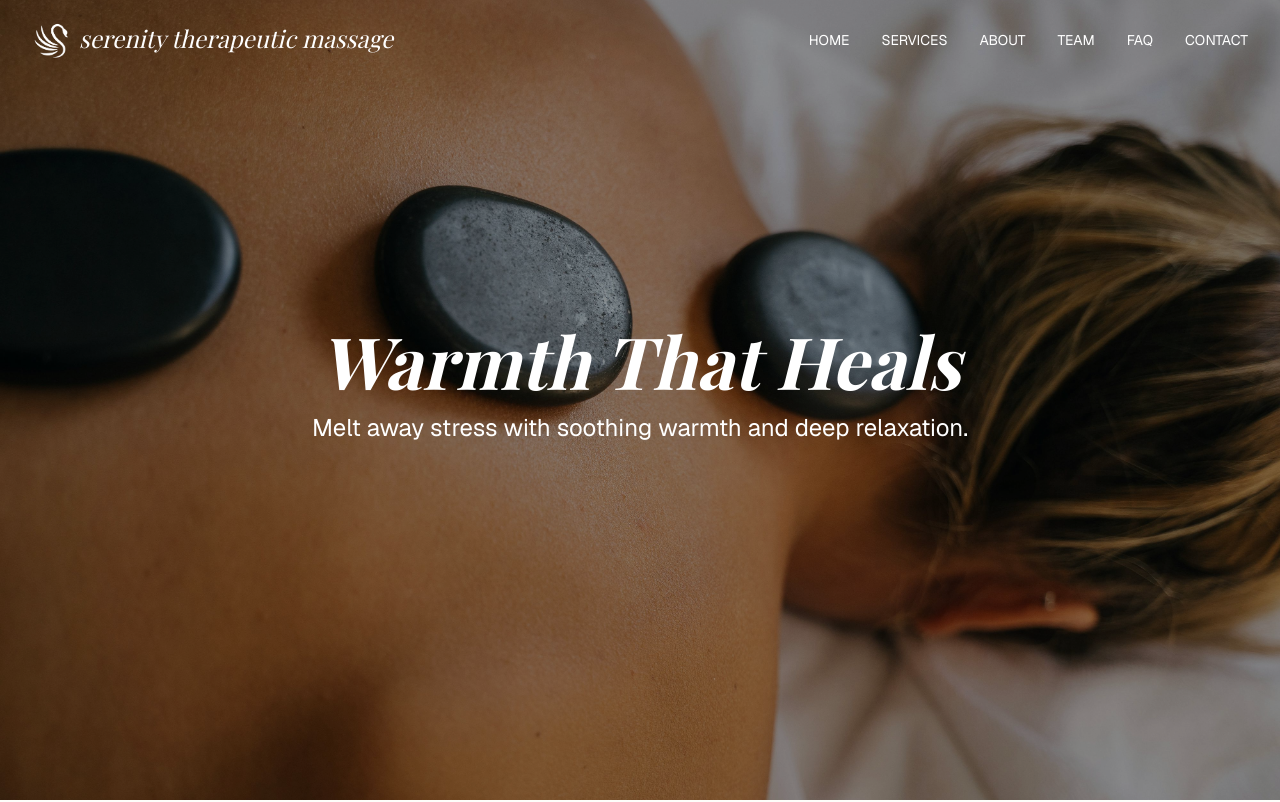
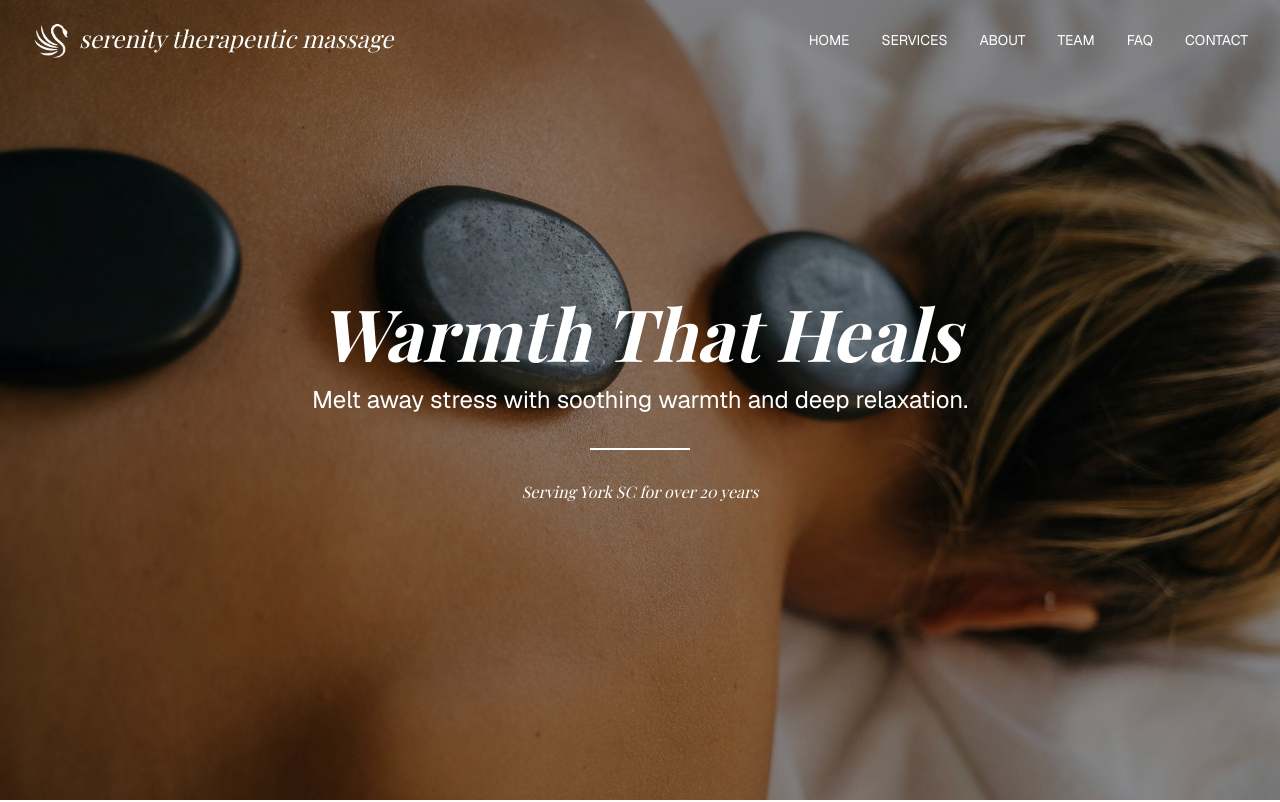
Before and after one commit to bsartain/serenity-next, a Next.js app: page / in a window 1280 px wide. Shown: the top 802 px of the page. Built offline with nearby package versions, Linux system fonts and the light colour scheme; a web font is replaced by a local one.

Commit message:
Added a text underline

```diff
--- a/app/globals.css
+++ b/app/globals.css
@@ -82,3 +82,16 @@ h6 {
   width: 37px;
   margin-right: 10px;
 }
+
+.york-excerpt-line {
+  border: 0.5px solid #ffffff;
+  width: 100px;
+  margin-bottom: 30px;
+}
+
+.excerpt-container {
+  display: flex;
+  flex-direction: column;
+  justify-content: center;
+  align-items: center;
+}
--- a/app/page.tsx
+++ b/app/page.tsx
@@ -162,6 +162,10 @@ export default function Home() {
                 <div className="absolute inset-0 flex flex-col items-center justify-center text-white px-4">
                   <h1 className="text-5xl md:text-7xl font-bold mb-4 text-center">{image.title}</h1>
                   <p className="text-xl md:text-2xl mb-8 text-center">{image.subtitle}</p>
+                  <div className="excerpt-container">
+                    <hr className="york-excerpt-line" />
+                    <h6>Serving York SC for over 20 years</h6>
+                  </div>
                   <div className="flex">
                     {hasSpecial ? (
                       <button onClick={() => scrollToSection("specials")} className="primary-btn mr-2">
```
